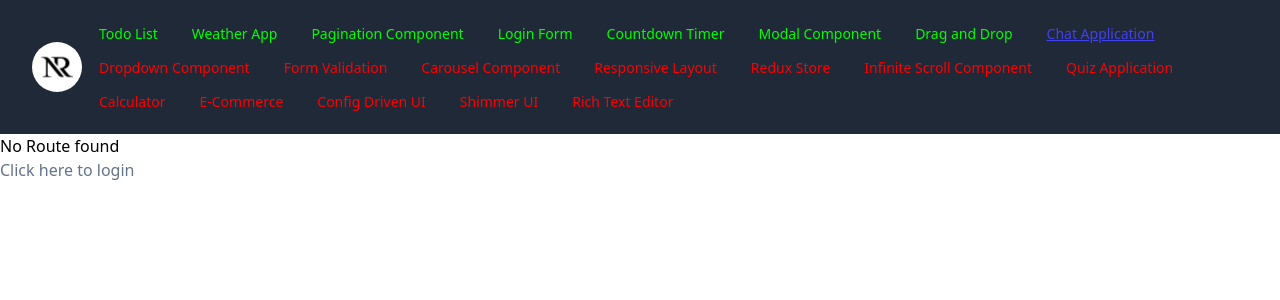
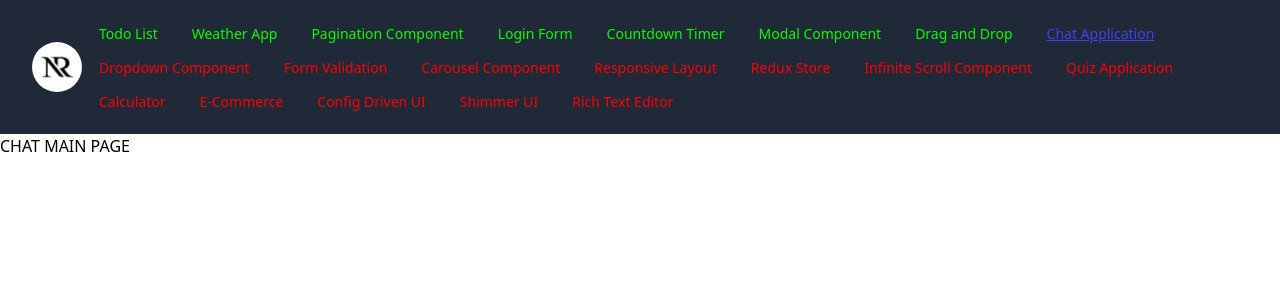
Before and after one commit to nareshb7/react-projects, a React app: page /chat in a window 1280 px wide. Shown: the top 300 px of the page. Built offline with nearby package versions, Linux system fonts and the light colour scheme; no server answers.

Commit message:
8. caht project route and mainpage created

```diff
--- /dev/null
+++ b/src/projects/chat-application/index.tsx
@@ -0,0 +1,7 @@
+import React from "react";
+
+const ChatMain =()=> {
+    return <div>CHAT MAIN PAGE</div>
+}
+
+export default ChatMain
--- a/src/routes/RoutesPage.tsx
+++ b/src/routes/RoutesPage.tsx
@@ -13,6 +13,7 @@ import Welcome from "projects/loginForm/components/Welcome";
 import CountdownTimer from "projects/countdownTimer";
 import Modal from "projects/modal";
 import DragDropMain from "projects/dragDrop";
+import ChatMain from "projects/chat-application";
 
 const router = createBrowserRouter([
   {
@@ -64,6 +65,9 @@ const router = createBrowserRouter([
       }, {
         path: "/drag-drop",
         element: <DragDropMain />
+      }, {
+        path: "/chat",
+        element: <ChatMain />
       }
     ],
   },
```
